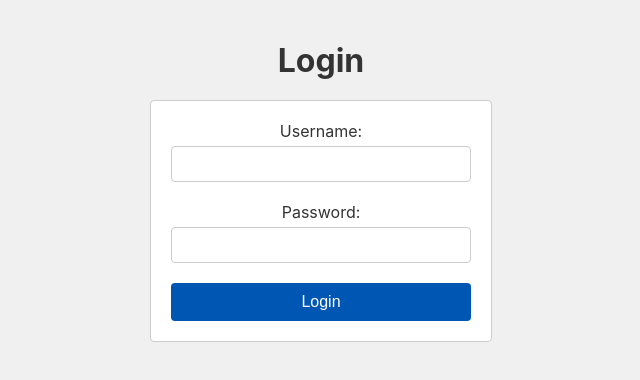
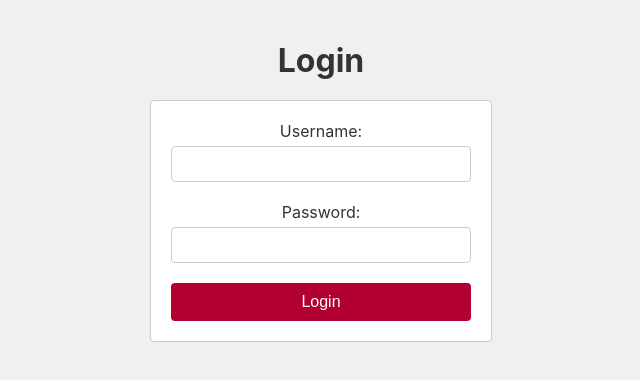
Before and after one commit to mdsayeed133/ECommerce-yugioh-frontend, a React (Create React App) app in the folder ecom-yugioh/: page /login in a window 1280 px wide. In both pictures the pointer is over the button "Login". Shown: the top 380 px of the page, without its empty margins (319-959 px from the left). Built offline with nearby package versions, Linux system fonts and the light colour scheme.

Commit message:
pipeline test

```diff
--- a/ecom-yugioh/src/components/login/login.css
+++ b/ecom-yugioh/src/components/login/login.css
@@ -50,7 +50,7 @@ button {
 }
 
 button:hover {
-  background-color: #0056b3;
+  background-color: #b30033;
 }
 
 .error {
--- a/ecom-yugioh/src/components/login/login.jsx
+++ b/ecom-yugioh/src/components/login/login.jsx
@@ -53,7 +53,7 @@ const Login = () => {
             required
           />
         </div>
-        {userStatus === "failed" && <div className="error">Username or password is invalid</div>}
+        {userStatus === "failed" && <div className="error">Username or Password is invalid</div>}
         <button type="submit">Login</button>
       </form>
     </div>
```
